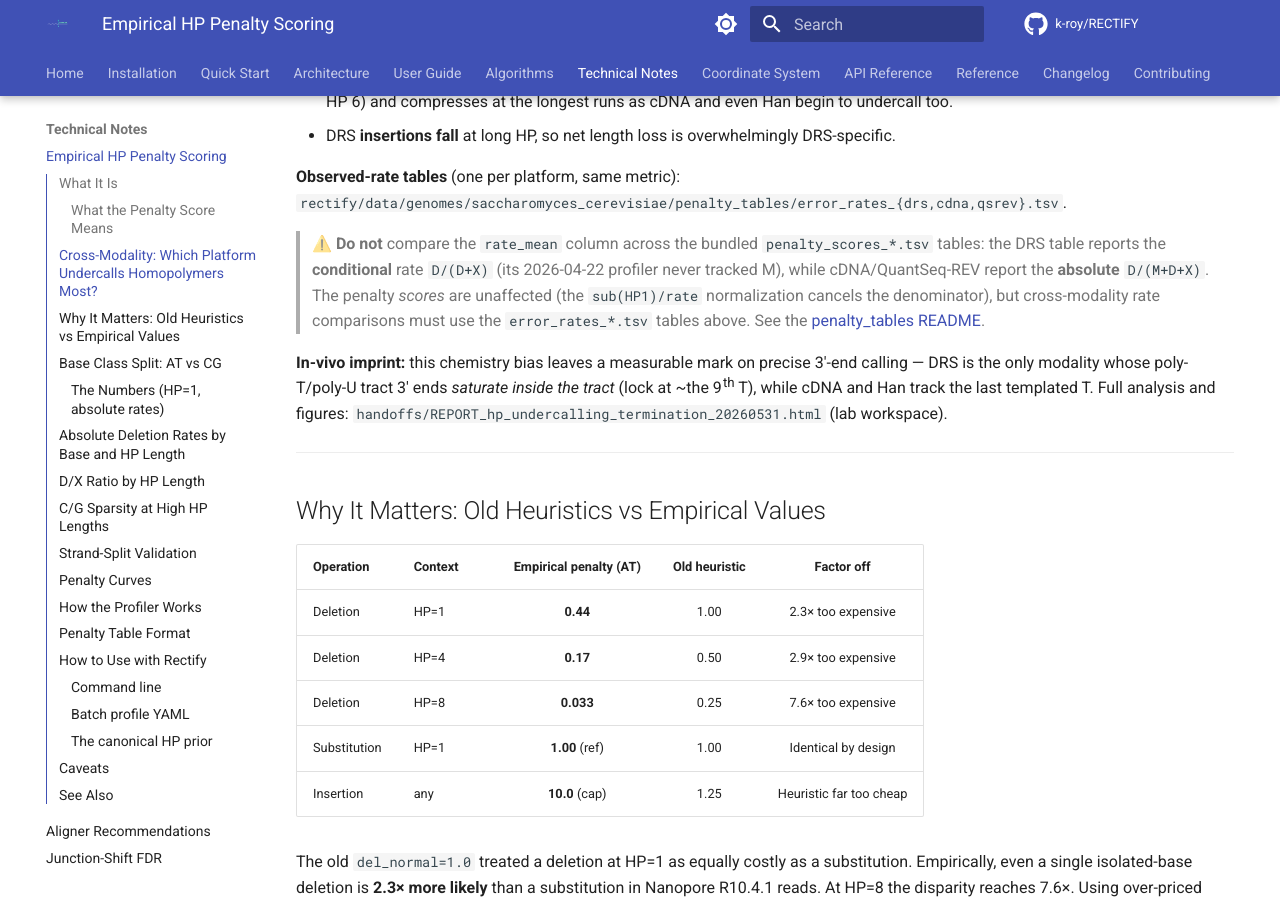
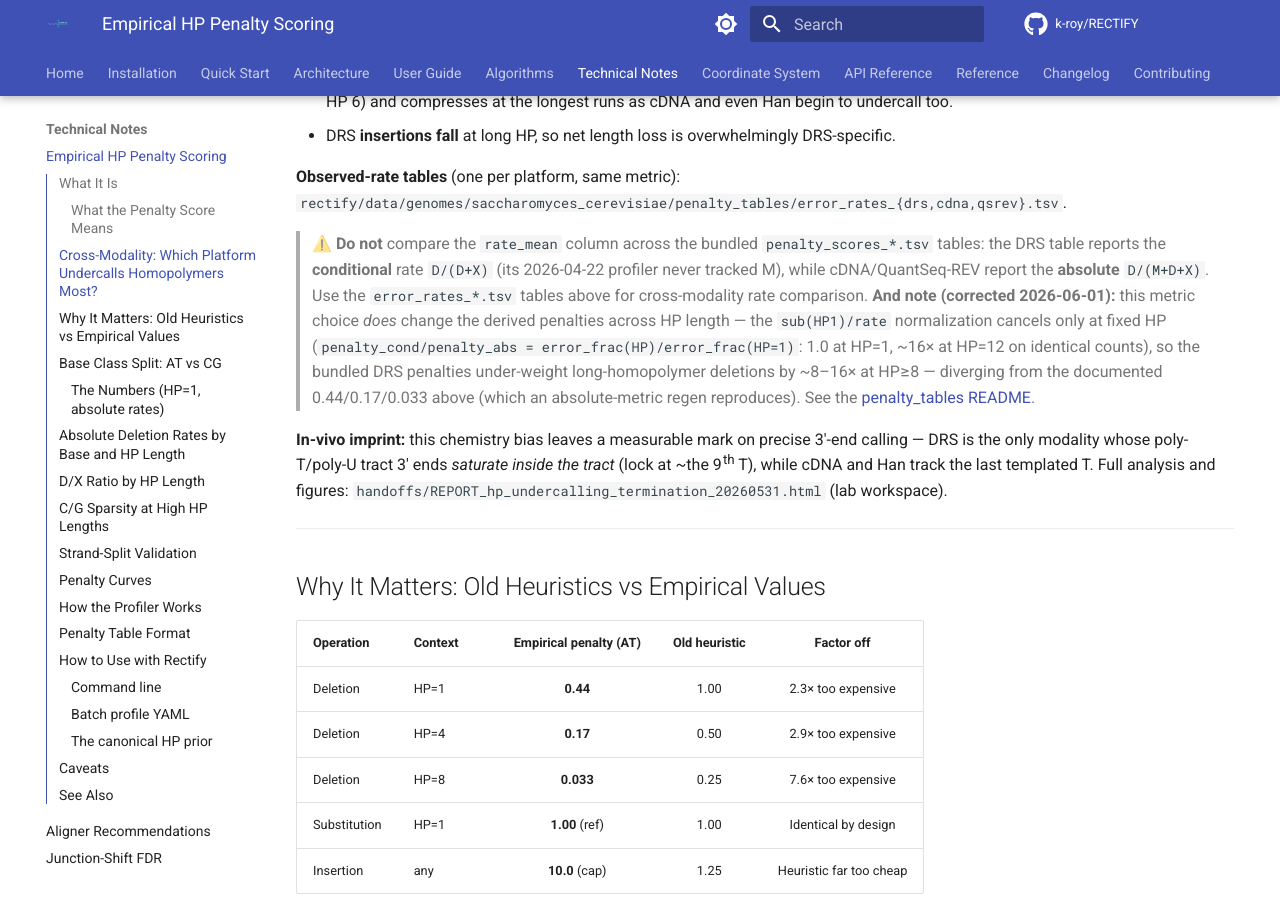
Before and after one commit to k-roy/RECTIFY, an MkDocs documentation site: the page built from docs/EMPIRICAL_HP_PENALTY_SCORING.md, in a window 1280 px wide and 900 px high, scrolled down 1777 px. Built offline with MkDocs 1.6.1 and Material for MkDocs 9.7.7, drawn with Linux system fonts in a browser that asks for light colours; comment, search, counter and statistics services are not loaded; the version menu is left out.

Commit message:
fix(penalty): correct "metric cancels in penalties" claim — it does NOT across HP length
Empirical reversal (identical pooled counts, 5.2B DRS events): the conditional-vs-absolute
rate_mean choice cancels in the derived penalty ONLY at fixed HP. Across HP length,
penalty_cond/penalty_abs = error_frac(HP)/error_frac(HP=1) — 1.01x at HP=1, 9.7x at HP=8,
16x at HP=12. So the bundled DRS penalty_scores.tsv (conditional, from error_profile_20260422)
UNDER-WEIGHTS long-homopolymer deletions by ~8-16x at HP>=8, and does NOT reproduce this repo's
own documented empirical penalties (0.44/0.17/0.033 at HP 1/4/8); an absolute-metric regen does
(0.438/0.173/0.032).

Corrects the wrong "normalization cancels / penalties unaffected" statement in:
- penalty_tables/README.md (the metric-consistency caveat)
- docs/EMPIRICAL_HP_PENALTY_SCORING.md (cross-modality section)
- scripts/calibration/PENALTY_TABLE.md ("Rate Definition Note" — the upstream source of the error)

Regenerating the DRS table from M-tracking (absolute) counts is therefore a behavior-changing
production fix (cheaper long-HP deletions in DRS junction/3' scoring), not cosmetic. Regen in
progress (drs_reprofile_20260531); swap of penalty_scores.tsv pending sign-off.

Co-Authored-By: Claude Opus 4.8 <noreply@anthropic.com>

```diff
--- a/docs/EMPIRICAL_HP_PENALTY_SCORING.md
+++ b/docs/EMPIRICAL_HP_PENALTY_SCORING.md
@@ -65,9 +65,13 @@ Illumina QuantSeq-REV (Han)**, and the gap grows with run length.
 
 > ⚠️ **Do not** compare the `rate_mean` column across the bundled `penalty_scores_*.tsv` tables:
 > the DRS table reports the **conditional** rate `D/(D+X)` (its 2026-04-22 profiler never tracked
-> M), while cDNA/QuantSeq-REV report the **absolute** `D/(M+D+X)`. The penalty *scores* are
-> unaffected (the `sub(HP1)/rate` normalization cancels the denominator), but cross-modality rate
-> comparisons must use the `error_rates_*.tsv` tables above. See the
+> M), while cDNA/QuantSeq-REV report the **absolute** `D/(M+D+X)`. Use the `error_rates_*.tsv`
+> tables above for cross-modality rate comparison. **And note (corrected 2026-06-01):** this metric
+> choice *does* change the derived penalties across HP length — the `sub(HP1)/rate` normalization
+> cancels only at fixed HP (`penalty_cond/penalty_abs = error_frac(HP)/error_frac(HP=1)`: 1.0 at
+> HP=1, ~16× at HP=12 on identical counts), so the bundled DRS penalties under-weight long-homopolymer
+> deletions by ~8–16× at HP≥8 — diverging from the documented 0.44/0.17/0.033 above (which an
+> absolute-metric regen reproduces). See the
 > [penalty_tables README](../rectify/data/genomes/saccharomyces_cerevisiae/penalty_tables/README.md).
 
 **In-vivo imprint:** this chemistry bias leaves a measurable mark on precise 3′-end calling — DRS
```
Also changed, not shown: rectify/data/genomes/saccharomyces_cerevisiae/penalty_tables/README.md (+21 -9 lines), scripts/calibration/PENALTY_TABLE.md (+12 -3 lines).
